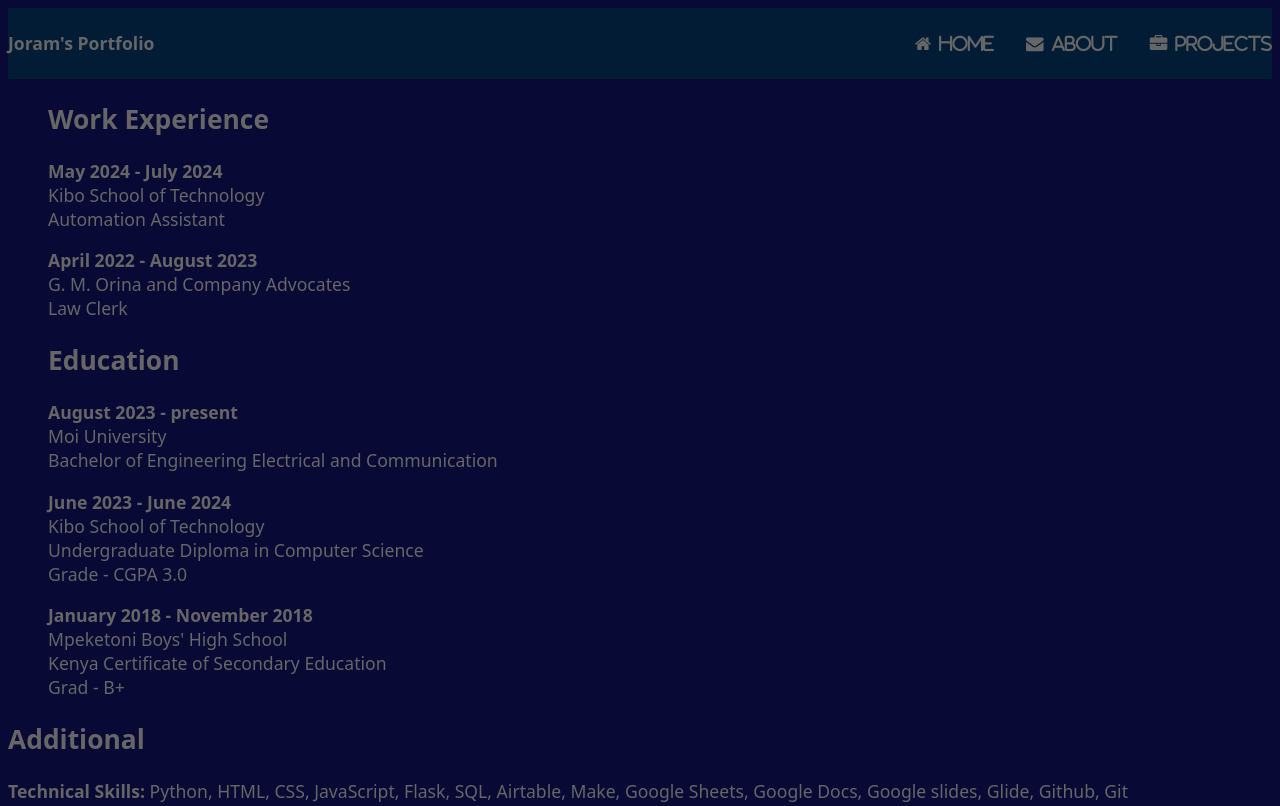
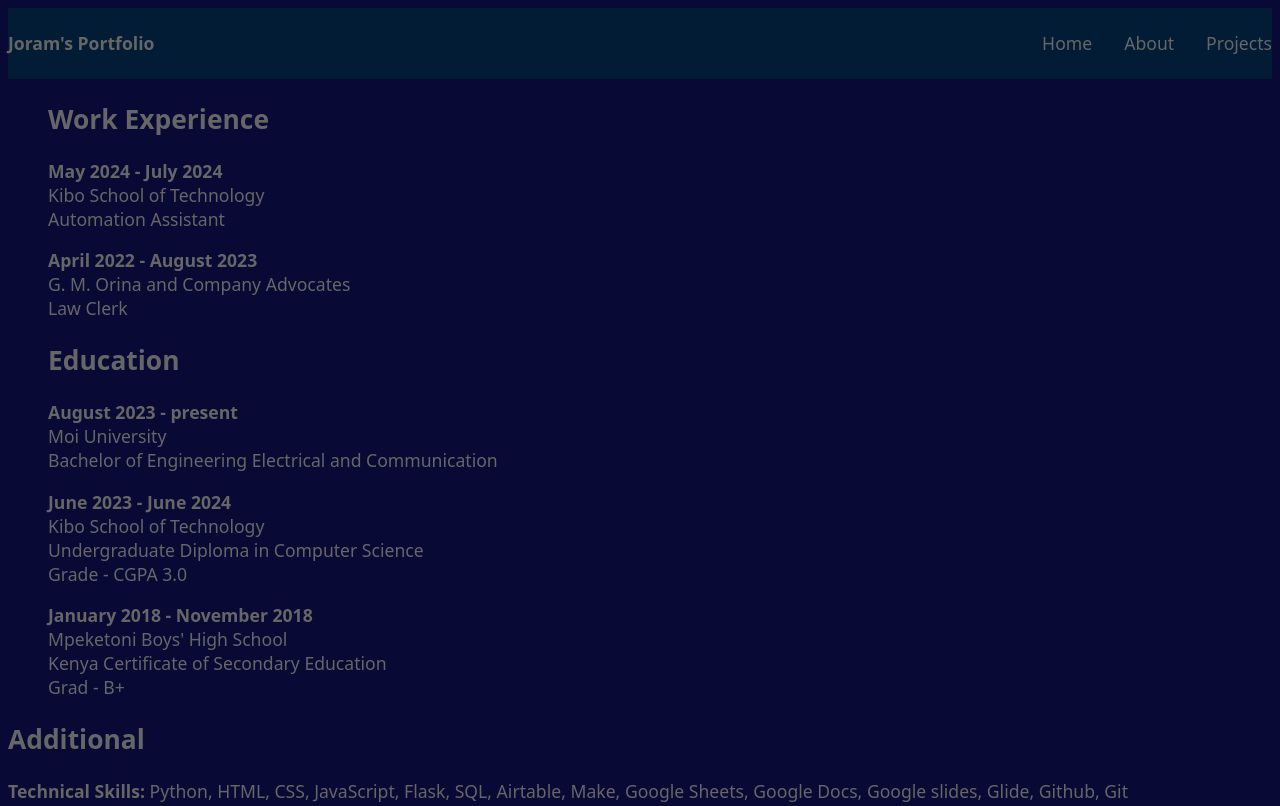
Before and after one commit to JoramMwanyika/updated_portfolio, a plain HTML site: page about.html in a window 1280 px wide. Shown: the top 806 px of the page. Drawn offline with Linux system fonts and the light colour scheme.

Commit message:
compatibility phase 2

```diff
--- a/about.html
+++ b/about.html
@@ -15,9 +15,9 @@
             <div class="navbar">
               <a href="index.html"><h4>Joram's Portfolio</h4></a>
               <ul class="nav__menu">
-                <li><a href="index.html" class="fa fa-home">Home</a></li>
-                <li><a href="about.html" class="fa fa-envelope">About</a></li>
-                <li><a href="project.html" class="fa fa-briefcase">Projects</a></li>
+                <li><a href="index.html">Home</a></li>
+                <li><a href="about.html">About</a></li>
+                <li><a href="project.html">Projects</a></li>
               </ul>
             </div>
           </nav>
```
Also changed, not shown: project.html (+3 -3 lines).
